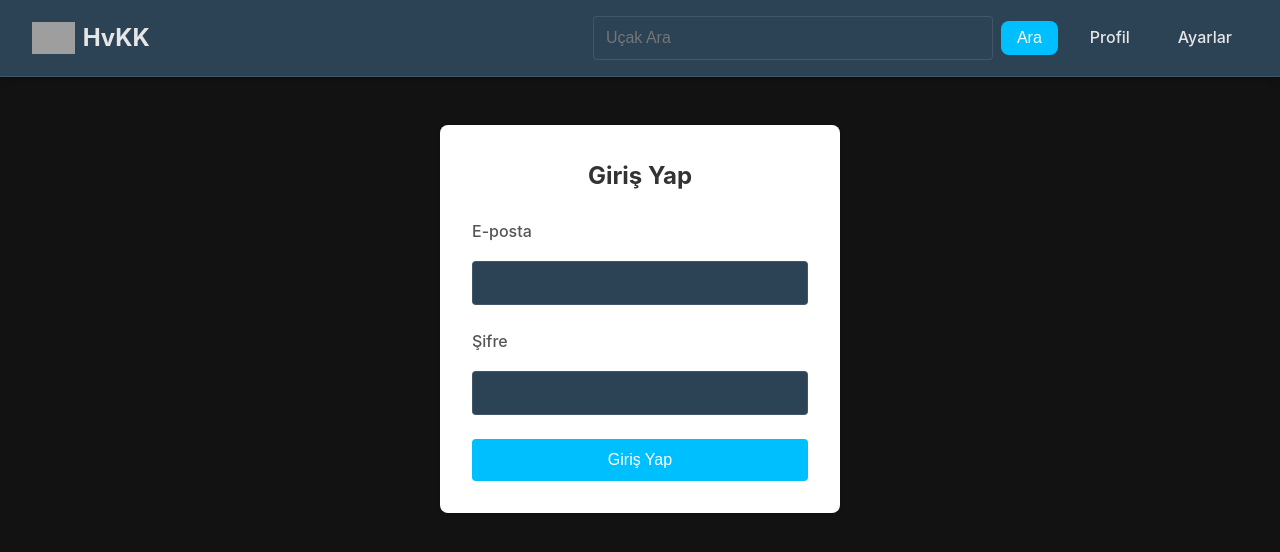
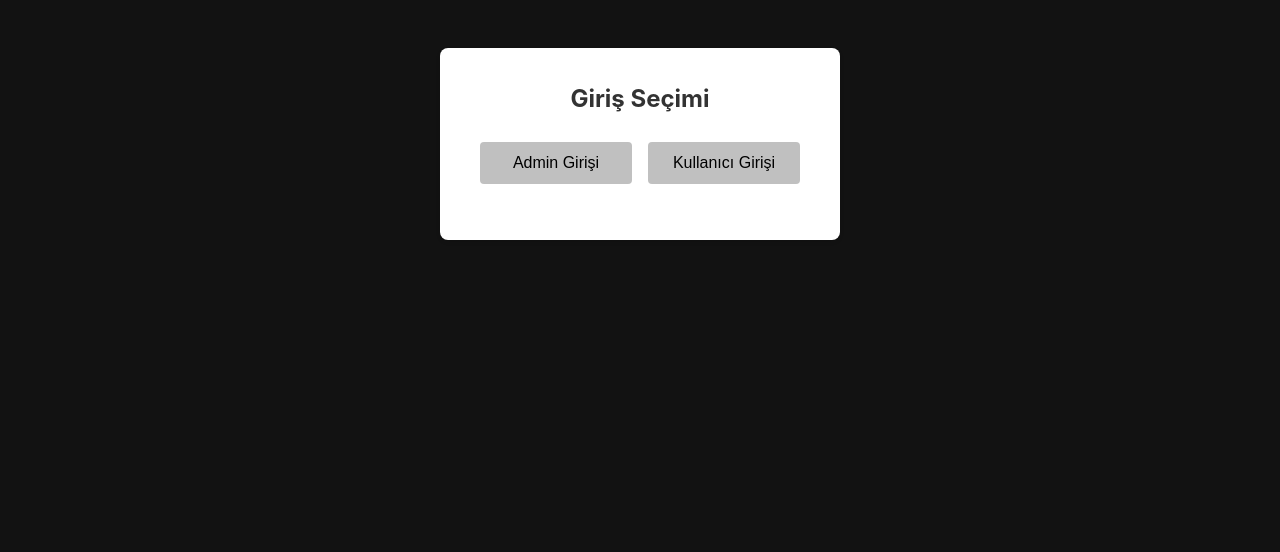
Before and after one commit to zgeblbl/hava-komuta-kontrol, a React (Create React App) app: page /Login in a window 1280 px wide. Shown: the top 552 px of the page. Built offline with nearby package versions, Linux system fonts and the light colour scheme; grey boxes are pictures that could not be loaded.

Commit message:
login page admin-user added

```diff
--- a/src/App.js
+++ b/src/App.js
@@ -1,5 +1,5 @@
 import React from 'react';
-import { BrowserRouter as Router, Routes, Route, Navigate } from 'react-router-dom';
+import { BrowserRouter as Router, Routes, Route, Navigate, useLocation } from 'react-router-dom';
 import Navbar from './components/Navbar';
 import Settings from './pages/Settings';
 import Profile from './pages/Profile';
@@ -8,12 +8,13 @@ import Login from './pages/Login';
 import { SettingsProvider } from './context/SettingsContext';
 import './styles/global.css';
 
-function App() {
+function AppContent() {
+  const location = useLocation();
+  const hideNavbarRoutes = ['/login'];
+
   return (
-    <SettingsProvider>
-      <Router>
     <div className="app">
-          <Navbar />
+      {!hideNavbarRoutes.includes(location.pathname.toLowerCase()) && <Navbar />}
       <main className="main-content">
         <Routes>
           <Route path="/" element={<Navigate to="/Login" replace />} />
@@ -24,6 +25,14 @@ function App() {
         </Routes>
       </main>
     </div>
+  );
+}
+
+function App() {
+  return (
+    <SettingsProvider>
+      <Router>
+        <AppContent />
       </Router>
     </SettingsProvider>
   );
--- a/src/pages/Login.js
+++ b/src/pages/Login.js
@@ -8,6 +8,7 @@ const Login = () => {
     password: ''
   });
   const [error, setError] = useState('');
+  const [loginType, setLoginType] = useState(null); // 'admin' or 'user'
   const navigate = useNavigate();
 
   const handleChange = (e) => {
@@ -28,13 +29,12 @@ const Login = () => {
         headers: {
           'Content-Type': 'application/json',
         },
-        body: JSON.stringify(formData),
+        body: JSON.stringify({ ...formData, type: loginType }),
       });
 
       const data = await response.json();
 
       if (response.ok) {
-        // Başarılı giriş
         localStorage.setItem('token', data.token);
         navigate('/dashboard');
       } else {
@@ -46,8 +46,21 @@ const Login = () => {
   };
 
   return (
+    <div className="login-page-wrapper">
       <div className="login-container">
-      <h2>Giriş Yap</h2>
+        <h2>Giriş Seçimi</h2>
+        <div className="login-type-buttons">
+          <button onClick={() => setLoginType('admin')} className={loginType === 'admin' ? 'selected' : ''}>
+            Admin Girişi
+          </button>
+          <button onClick={() => setLoginType('user')} className={loginType === 'user' ? 'selected' : ''}>
+            Kullanıcı Girişi
+          </button>
+        </div>
+
+        {loginType && (
+          <>
+            <h3>{loginType === 'admin' ? 'Admin Girişi' : 'Kullanıcı Girişi'}</h3>
             {error && <div className="error-message">{error}</div>}
             <form onSubmit={handleSubmit}>
               <div className="form-group">
@@ -76,6 +89,9 @@ const Login = () => {
                 Giriş Yap
               </button>
             </form>
+          </>
+        )}
+      </div>
     </div>
   );
 };
--- a/src/styles/Login.css
+++ b/src/styles/Login.css
@@ -67,3 +67,33 @@
   background-color: #ccc;
   cursor: not-allowed;
 }
+
+
+
+.login-type-buttons {
+  display: flex;
+  justify-content: space-between;
+  margin-bottom: 1.5rem;
+}
+
+.login-type-buttons button {
+  flex: 1;
+  margin: 0 0.5rem;
+  padding: 0.75rem;
+  font-size: 1rem;
+  background-color: #c0c0c0;
+  border: none;
+  border-radius: 4px;
+  cursor: pointer;
+  color: black;
+  transition: background-color 0.2s;
+}
+
+.login-type-buttons button.selected {
+  background-color: #4a90e2;
+  color: white;
+}
+
+.login-type-buttons button:hover {
+  background-color: #357abd;
+}
```
Lines whose indentation alone changed are shown as unchanged.
